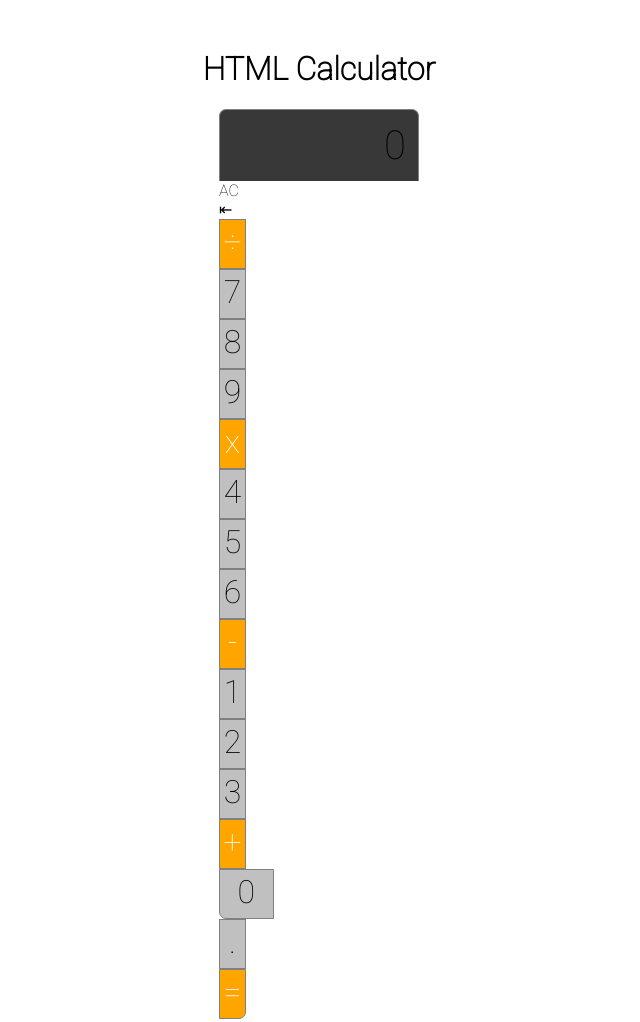
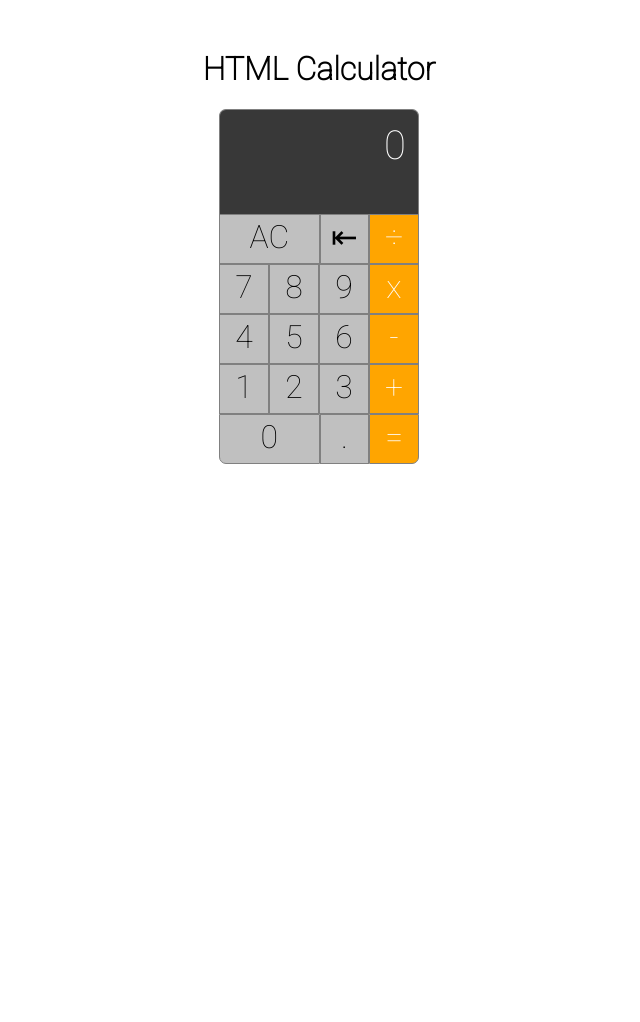
Before and after one commit to Carlosg10/Javascript-Calculator, a plain HTML site: page index.html in a window 1280 px wide. Shown: the whole page, without its empty margins (321-961 px from the left). After the commit the page ends 800 px from the top, so only its background shows below. Drawn offline with Linux system fonts and the light colour scheme.

Commit message:
adding js

```diff
--- a/index.html
+++ b/index.html
@@ -17,8 +17,8 @@
     </div>
 
     <div class="row">
-      <div class="calc-btn-column" id="calc-clear">AC</div>
-      <div class="calc-btn-column" id="calc-backspace">&#8676;</div>
+      <div class="calc-btn column" id="calc-clear">AC</div>
+      <div class="calc-btn column" id="calc-backspace">&#8676;</div>
       <div class="calc-btn calc-btn-operator column" id="calc-divide">&#247;</div>
     </div>
     <div class="row">
@@ -51,7 +51,8 @@
 
 
 
-  <script></script>
+  <script>
+      var oneBtn = document.getElementById('calc-one');
+  </script>
 </body>
-
 </html>
--- a/style.css
+++ b/style.css
@@ -27,7 +27,7 @@ body {
   width: 200px;
 }
 
-.colum {
+.column {
   display: table-cell;
 }
 
@@ -41,7 +41,7 @@ body {
 }
 
 #calc-display-val {
-  height: 80px color: #fff;
+  height: 80px; color: #fff;
   text-align: right;
   border-left: 1px solid gray;
   border-right: 1px solid gray;
@@ -69,5 +69,5 @@ h1 {
 }
 
 #calc-parent {
-    margin-left: calc(50% - 100px);
+  margin-left: calc(50% - 100px);
 }
```
